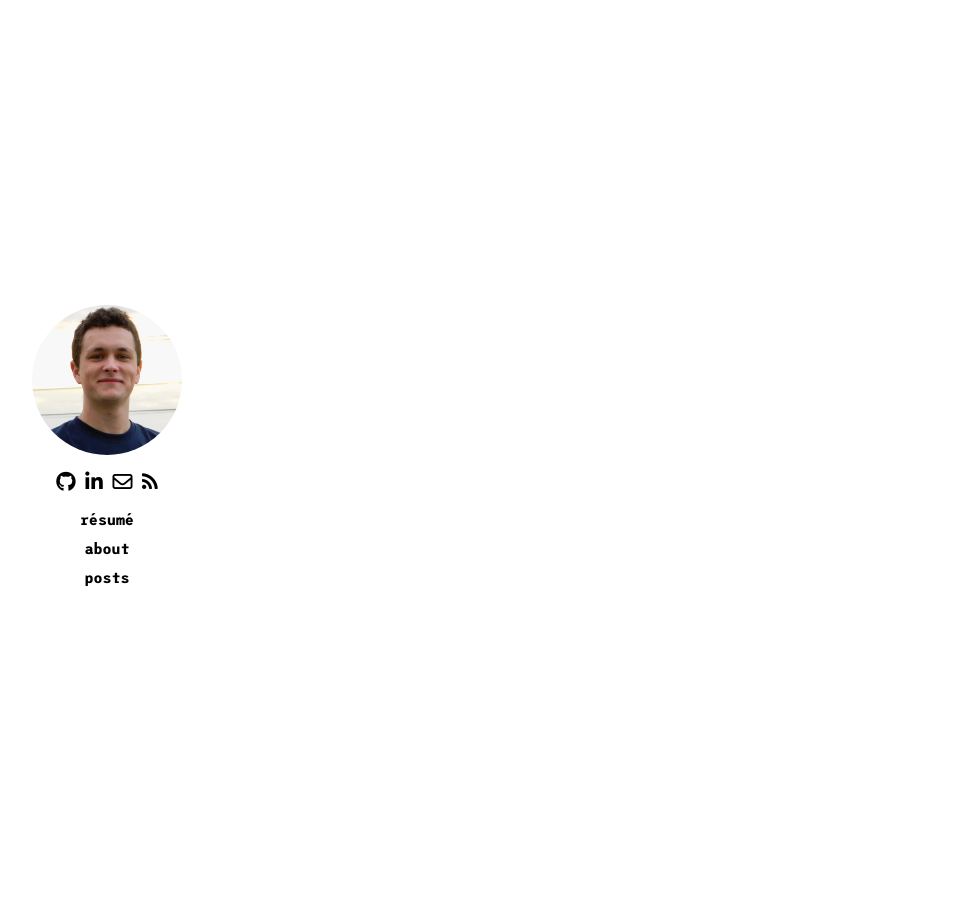
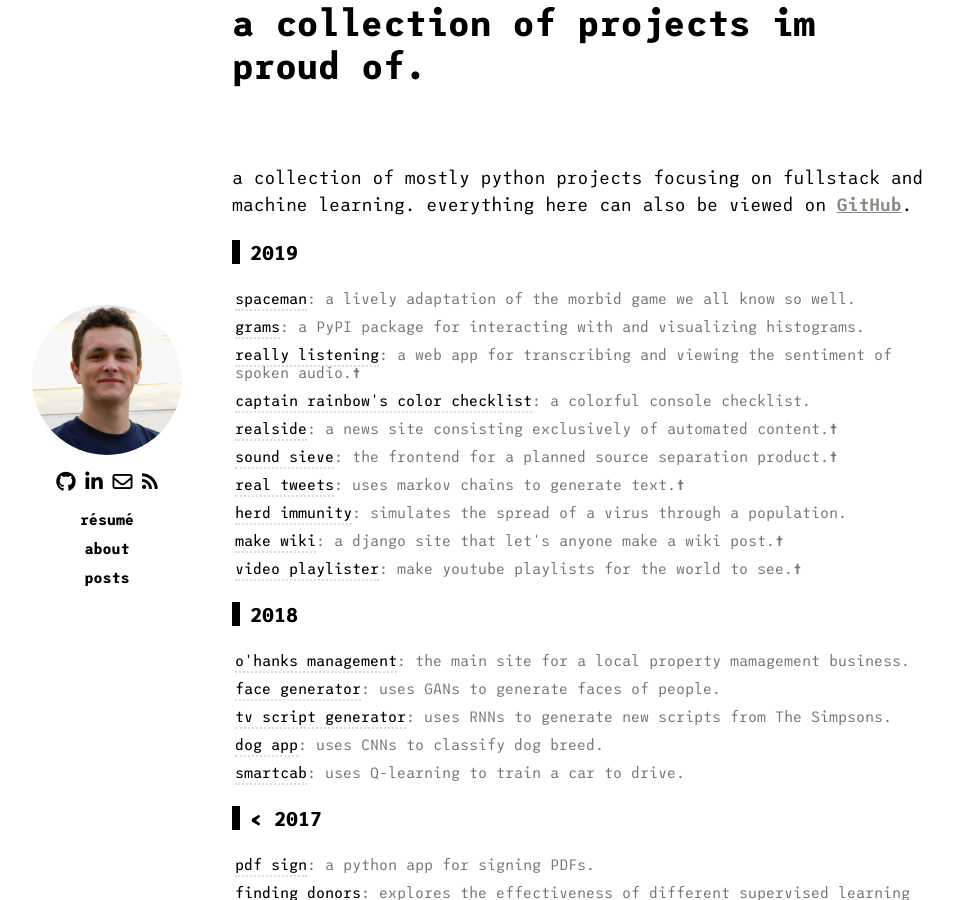
Before and after one commit to escofresco/escofresco.github.io, a Jekyll site: the page built from index.html, in a window 1280 px wide and 900 px high. Shown: the whole window, without its empty margins (18-971 px from the left). Built offline with Jekyll 4.4.1, drawn with Linux system fonts in a browser that asks for light colours; nearby versions of some CDN libraries; some of the changed text lies outside the part shown.

Commit message:
add a list of my projects

```diff
--- a/_layouts/layout.html
+++ b/_layouts/layout.html
@@ -1,9 +1,69 @@
+---
+layout: layout
+title: "Codes"
+---
 <!DOCTYPE html>
 <html xmlns="http://www.w3.org/1999/xhtml" xml:lang="en" lang="en-us">
 {% include head.html %}
 <body>
-  {% include sidebar.html %}
-  {{ content }}
-</body>
+    {% include sidebar.html %}
 
-</html>
+    <section class="content">
+        <h1>a collection of projects im proud of.</h1>
+        <br><br>
+        <p>a collection of mostly python projects focusing on fullstack and machine learning. everything here can also be viewed on <a href="https://github.com/escofresco">GitHub</a>.</p>
+        <p>
+            <ul class="listing projects">
+                <h3 class="rainbow">2019</h3>
+                <li class="toggleIframe"><a>spaceman</a>: a lively adaptation of
+                    the morbid game we all know so well.
+                    <iframe height="400px" width="100%" data-src="https://repl.it/@JonaszKarwacki/spaceman?lite=true" scrolling="no" frameborder="no" SameSite="None" allowtransparency="true" allowfullscreen="true" samesandbox="allow-forms allow-pointer-lock allow-popups allow-same-origin allow-scripts allow-modals"></iframe>
+                </li>
+                <li><a target="_blank" href="https://pypi.org/project/grams/">grams</a>: a PyPI package for interacting with and visualizing histograms.</li>
+                <li><a target="_blank" href="https://reallylistening.herokuapp.com/">really listening</a>: a web app for transcribing and viewing the sentiment of spoken audio.<strong>†</strong></li>
+                <li class="toggleIframe"><a>captain rainbow's color checklist</a>: a colorful console checklist.
+                    <iframe height="400px" width="100%" data-src="https://repl.it/@JonaszKarwacki/makeschoolfspcaptainrainbowscolorchecklist?lite=true" scrolling="no" frameborder="no" allowtransparency="true" allowfullscreen="true" SameSite="None" sandbox="allow-forms allow-pointer-lock allow-popups allow-same-origin allow-scripts allow-modals"></iframe>
+                </li>
+                <li><a target="_blank" href="https://realside.herokuapp.com/">realside</a>: a news site consisting exclusively of automated content.<strong>†</strong></li>
+                <li><a target="_blank" href="https://soundsieve.herokuapp.com/">sound sieve</a>: the frontend for a planned source separation product.<strong>†</strong></li>
+                <li><a target="_blank" href="https://realtweets.herokuapp.com">real tweets</a>: uses markov chains to generate text.<strong>†</strong></li>
+                <li class="toggleIframe"><a>herd immunity</a>: simulates the spread
+                    of a virus through a population.
+                    <iframe height="400px" width="100%" data-src="https://repl.it/@JonaszKarwacki/makeschoolfspherdimmunitysimulation?lite=true" scrolling="no" SameSite="None" frameborder="no" allowtransparency="true" allowfullscreen="true" sandbox="allow-forms allow-pointer-lock allow-popups allow-same-origin allow-scripts allow-modals"></iframe>
+                </li>
+                <li><a target="_blank" href="https://make-wiki.herokuapp.com/">make wiki</a>: a django site that let's anyone make a wiki post.<strong>†</strong></li>
+                <li><a target="_blank" href="https://videoplaylister.herokuapp.com/">video playlister</a>: make youtube playlists for the world to see.<strong>†</strong></li>
+
+                <h3 class="rainbow">2018</h3>
+                <li><a target="_blank" href="https://ohanksmanagement.com/">o'hanks management</a>: the main site for a local property mamagement business.</li>
+                <li><a target="_blank" href="https://github.com/escofresco/DLND-face-generation/blob/master/dlnd_face_generation.ipynb">face generator</a>: uses GANs to generate faces of people.</li>
+                <li><a target="_blank" href="https://github.com/escofresco/DLND-tv-script-generation/blob/master/dlnd_tv_script_generation.ipynb">tv script generator</a>: uses RNNs to generate new scripts from The Simpsons.</li>
+                <li><a target="_blank" href="https://github.com/escofresco/DLND-dog-project/blob/master/dog_app.ipynb">dog app</a>: uses CNNs to classify dog breed.</li>
+                <li><a target="_blank" href="https://github.com/escofresco/MLND-smartcab/blob/master/smartcab.ipynb">smartcab</a>: uses Q-learning to train a car to drive.</li>
+
+                <h3 class="rainbow">&lt; 2017</h3>
+                <li><a target="_blank" href="https://github.com/escofresco/pdf-sign">pdf sign</a>: a python app for signing PDFs.</a></li>
+                <li><a target="_blank" href="https://github.com/escofresco/finding_donors/blob/master/finding_donors.ipynb">finding donors</a>: explores the effectiveness of different supervised learning models to predict whether an individual earns more than $50k annually.</a></li>
+                </ul>
+            </p>
+
+        </section>
+
+        <!-- POSTS -->
+        {{ content }}
+
+        <section class="content">
+            <div class="footer">
+                <section class="thanks">
+                    <span>thanks for visiting!</span>
+                    <span><a href="#" class="heart" aria-hidden="true">🥳</a></span>
+                </section>
+                <section class="twitter">
+                    <span><strong>†</strong>please allow up to 45 seconds for app to wake up.</span>
+                    <span><a href="#" class="heart" aria-hidden="true"></a></span>
+                </section>
+            </div>
+        </section>
+    </body>
+
+    </html>
```
